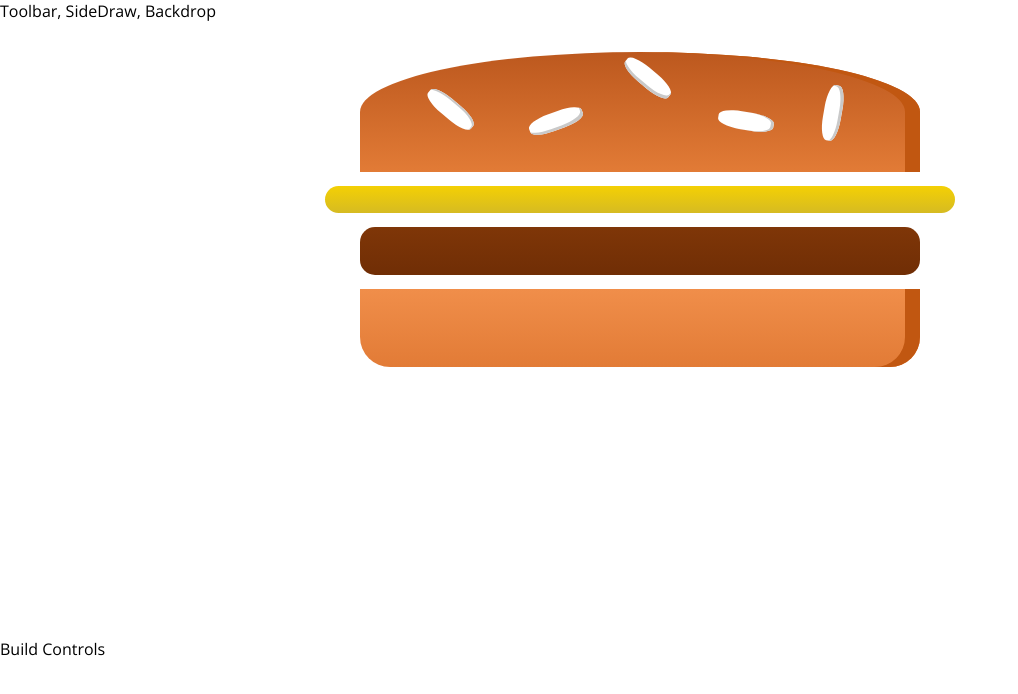
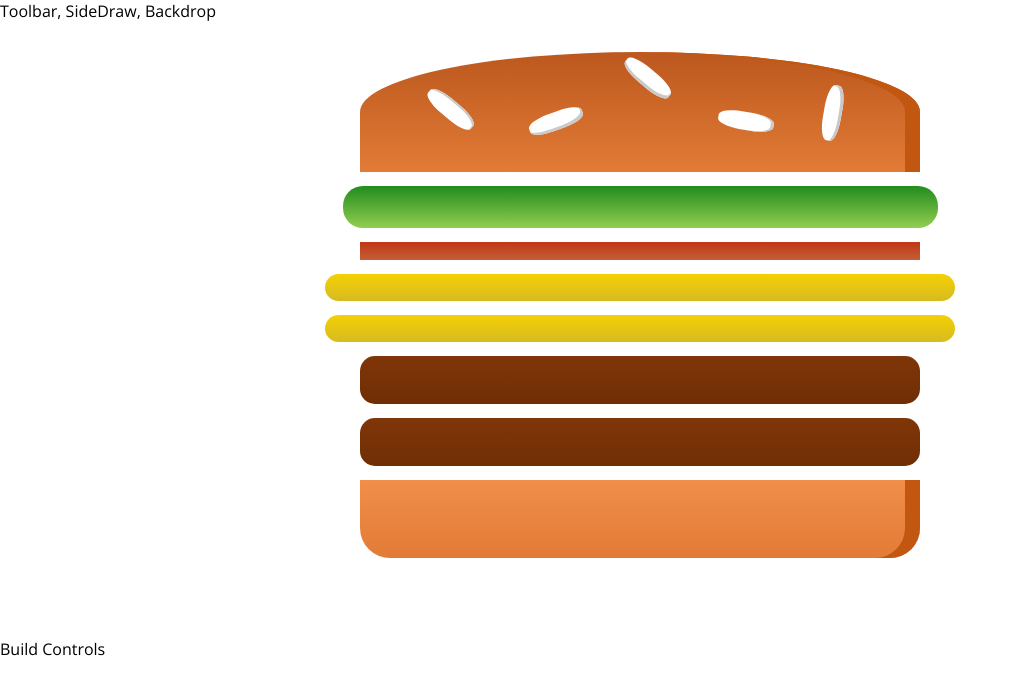
Before and after one commit to cerinoligutom/burger-builder, a React app: page / in a window 1280 px wide. Shown: the top 694 px of the page, without its empty margins (0-1018 px from the left). Built offline with nearby package versions, Linux system fonts and the light colour scheme.

Commit message:
Dynamic burger ingredients based on state

```diff
--- a/src/components/Burger/Burger.js
+++ b/src/components/Burger/Burger.js
@@ -2,12 +2,18 @@
 import classes from './Burger.css';
 import BurgerIngredient from './BurgerIngredient/BurgerIngredient';
 
-const burger = () => {
+const burger = (props) => {
+    const transformedIngredients = Object.keys(props.ingredients)
+        .map(igKey => {
+            return [...Array(props.ingredients[igKey])].map((_, i) => {
+                return <BurgerIngredient key={igKey + i} type={igKey} />
+            }); // [,]
+        });
+
     return (
         <div className={classes.Burger}>
             <BurgerIngredient type="bread-top" />
-        <BurgerIngredient type="cheese" />
-        <BurgerIngredient type="meat" />
+            {transformedIngredients}
             <BurgerIngredient type="bread-bottom" />
         </div>
     )
--- a/src/containers/BurgerBuilder/BurgerBuilder.js
+++ b/src/containers/BurgerBuilder/BurgerBuilder.js
@@ -4,10 +4,25 @@
 import Burger from '../../components/Burger/Burger';
 
 class BurgerBuilder extends Component {
+  // Can also use this syntax below:
+  // constructor(props) {
+  //   super(props);
+  //   this.state = {...props};
+  // }
+  // but we'll use this one below because it's shorter
+  state = {
+    ingredients: {
+      salad: 1,
+      bacon: 1,
+      cheese: 2,
+      meat: 2
+    }
+  }
+
   render() {
     return (
       <Aux>
-        <Burger />
+        <Burger ingredients={this.state.ingredients} />
         <div>Build Controls</div>
       </Aux>
     )
```
Lines whose indentation alone changed are shown as unchanged.
